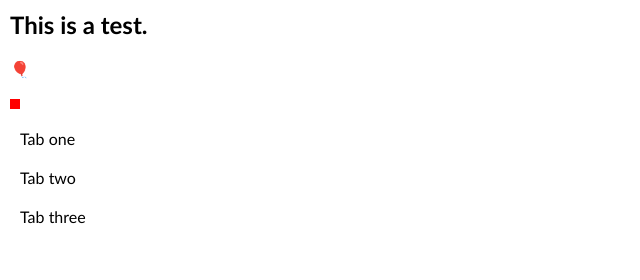
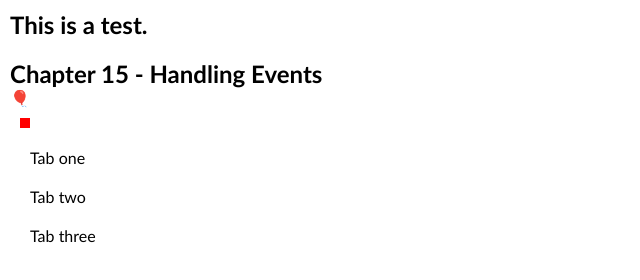
Before and after one commit to NikolaosKalfas/Eloquent-Javascript-Exercisess, a plain HTML site: page index.html in a window 1280 px wide. Shown: the whole page, without its empty margins (0-640 px from the left). Drawn offline with Linux system fonts and the light colour scheme.

Commit message:
Chapter 15 - Handling Events - clean up

```diff
--- a/index.html
+++ b/index.html
@@ -13,8 +13,8 @@
     </section>
 
     <section class="events">
+      <h2>Chapter 15 - Handling Events</h2>
       <p class="events__balloon">🎈</p>
-    </section>
 
       <div class="events__mouse-trail">
         <span class="events__mouse-trail-item"></span>
@@ -28,6 +28,7 @@
         <div data-tabname="two">Tab two</div>
         <div data-tabname="three">Tab three</div>
       </div>
+    </section>
 
     <script src="./js/index.js"></script>
     <script src="./js/projects/robot.js"></script>
--- a/styles/styles.css
+++ b/styles/styles.css
@@ -12,6 +12,7 @@
     padding: 10px;
 }
 
+/* Chapter 15 - Handling Events */
 .events__mouse-trail-item {
     position: absolute;
     width: 10px;
@@ -36,3 +37,4 @@
     background-color: red;
     color: white;
 }
+/* Chapter 15 - Handling Events end*/
```
Lines whose indentation alone changed are shown as unchanged.
